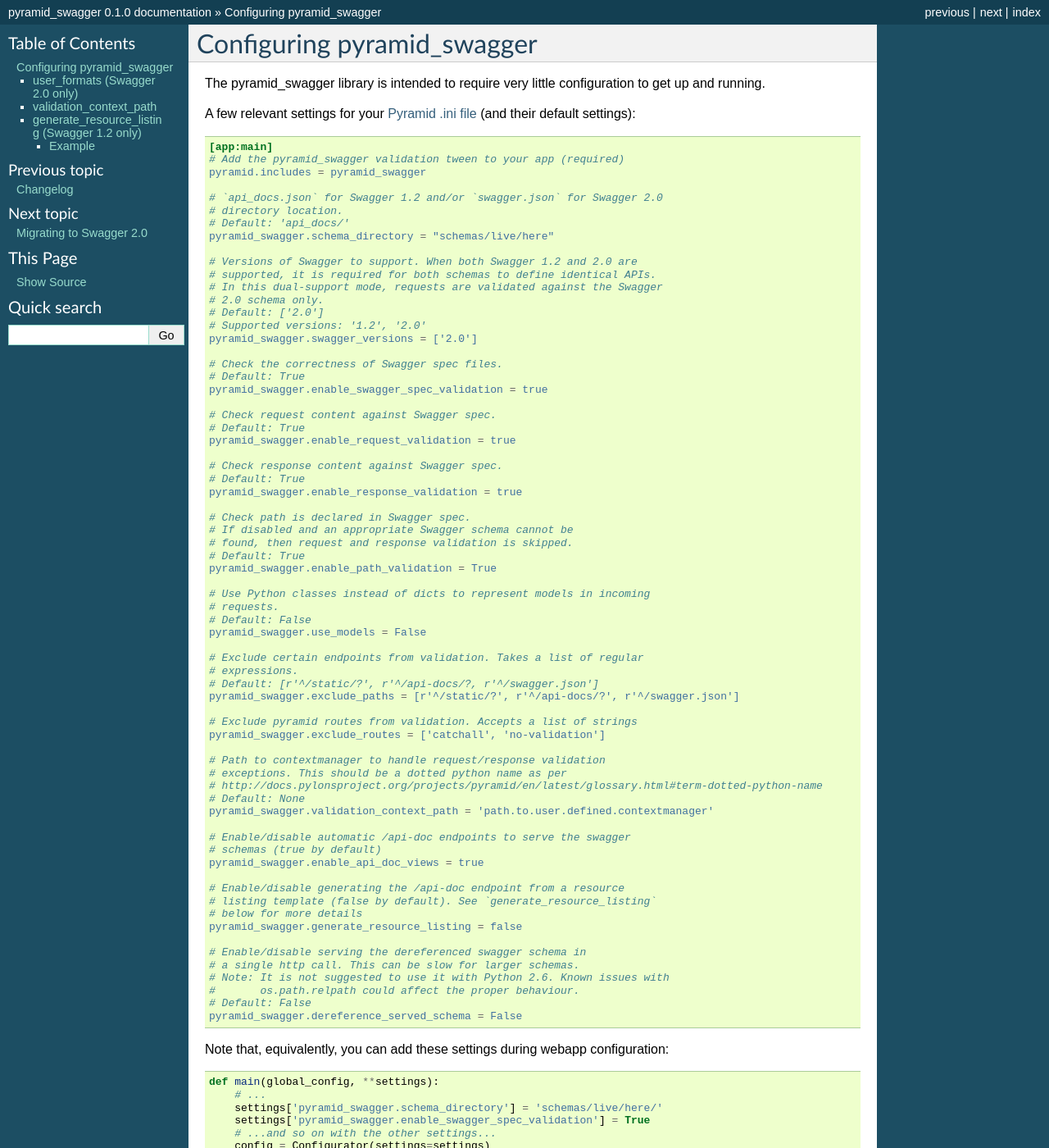
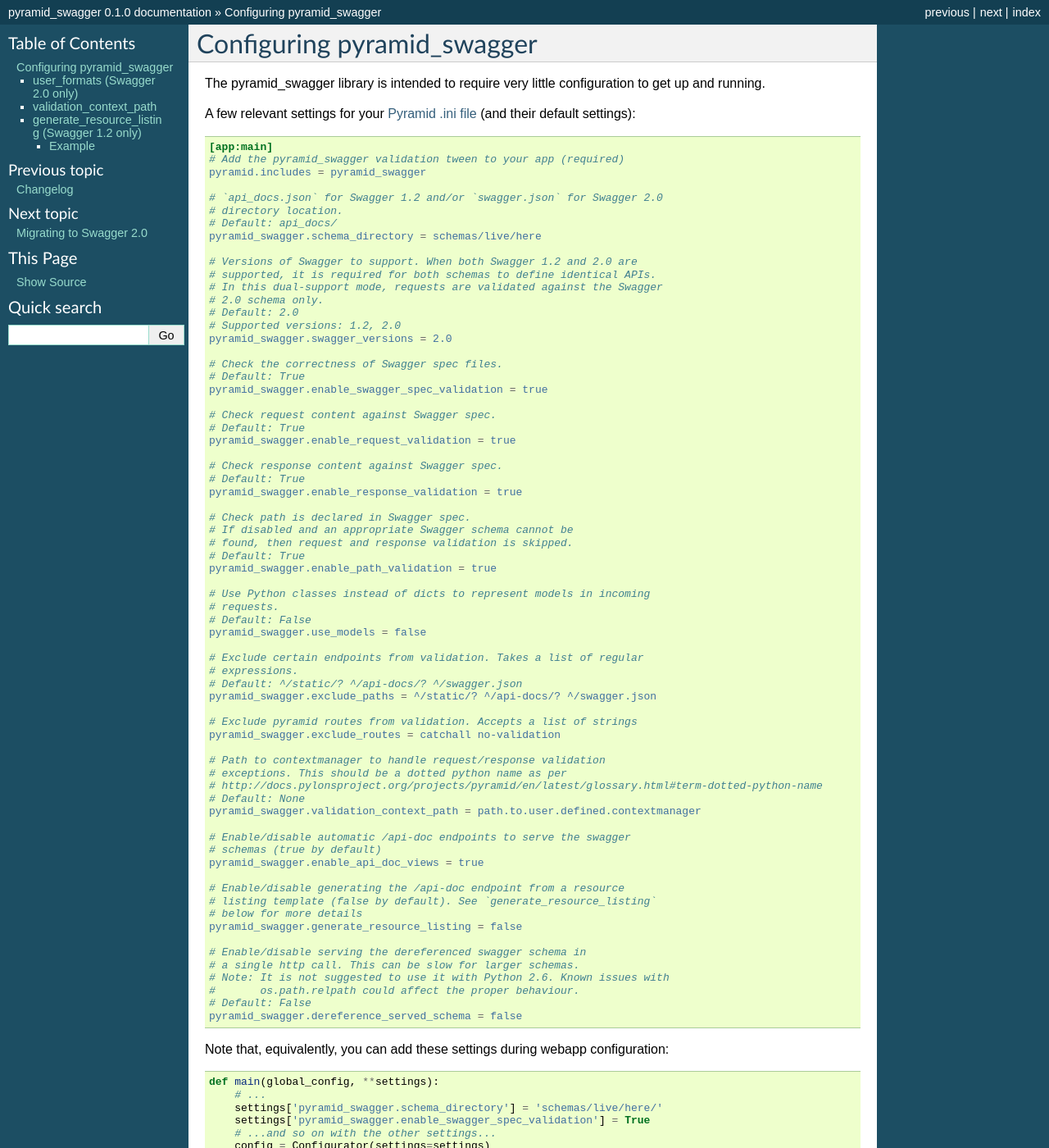
Before and after one commit to Yelp/pyramid_swagger, a Sphinx documentation site: the page built from docs/configuration.rst, in a window 1280 px wide and 1400 px high. Shown: the whole window at 82% size. Built offline with Sphinx 7.4.7, drawn with Linux system fonts in a browser that asks for light colours.

```diff
--- a/docs/changelog.rst
+++ b/docs/changelog.rst
@@ -1,5 +1,9 @@
 Changelog
 =========
+
+2.3.2 (2017-XX-XX)
+++++++++++++++++++
+* Fix reading configuration values from INI files (see #182, #200)
 
 2.3.1 (2017-03-27)
 ++++++++++++++++++
--- a/docs/configuration.rst
+++ b/docs/configuration.rst
@@ -14,16 +14,16 @@ A few relevant settings for your `Pyramid .ini file <http://docs.pylonsproject.o
 
         # `api_docs.json` for Swagger 1.2 and/or `swagger.json` for Swagger 2.0
         # directory location.
-        # Default: 'api_docs/'
-        pyramid_swagger.schema_directory = "schemas/live/here"
+        # Default: api_docs/
+        pyramid_swagger.schema_directory = schemas/live/here
 
         # Versions of Swagger to support. When both Swagger 1.2 and 2.0 are
         # supported, it is required for both schemas to define identical APIs.
         # In this dual-support mode, requests are validated against the Swagger
         # 2.0 schema only.
-        # Default: ['2.0']
-        # Supported versions: '1.2', '2.0'
-        pyramid_swagger.swagger_versions = ['2.0']
+        # Default: 2.0
+        # Supported versions: 1.2, 2.0
+        pyramid_swagger.swagger_versions = 2.0
 
         # Check the correctness of Swagger spec files.
         # Default: True
@@ -41,26 +41,26 @@ A few relevant settings for your `Pyramid .ini file <http://docs.pylonsproject.o
         # If disabled and an appropriate Swagger schema cannot be
         # found, then request and response validation is skipped.
         # Default: True
-        pyramid_swagger.enable_path_validation = True
+        pyramid_swagger.enable_path_validation = true
 
         # Use Python classes instead of dicts to represent models in incoming
         # requests.
         # Default: False
-        pyramid_swagger.use_models = False
+        pyramid_swagger.use_models = false
 
         # Exclude certain endpoints from validation. Takes a list of regular
         # expressions.
-        # Default: [r'^/static/?', r'^/api-docs/?, r'^/swagger.json']
-        pyramid_swagger.exclude_paths = [r'^/static/?', r'^/api-docs/?', r'^/swagger.json']
+        # Default: ^/static/? ^/api-docs/? ^/swagger.json
+        pyramid_swagger.exclude_paths = ^/static/? ^/api-docs/? ^/swagger.json
 
         # Exclude pyramid routes from validation. Accepts a list of strings
-        pyramid_swagger.exclude_routes = ['catchall', 'no-validation']
+        pyramid_swagger.exclude_routes = catchall no-validation
 
         # Path to contextmanager to handle request/response validation
         # exceptions. This should be a dotted python name as per
         # http://docs.pylonsproject.org/projects/pyramid/en/latest/glossary.html#term-dotted-python-name
         # Default: None
-        pyramid_swagger.validation_context_path = 'path.to.user.defined.contextmanager'
+        pyramid_swagger.validation_context_path = path.to.user.defined.contextmanager
 
         # Enable/disable automatic /api-doc endpoints to serve the swagger
         # schemas (true by default)
@@ -76,7 +76,7 @@ A few relevant settings for your `Pyramid .ini file <http://docs.pylonsproject.o
         # Note: It is not suggested to use it with Python 2.6. Known issues with
         #       os.path.relpath could affect the proper behaviour.
         # Default: False
-        pyramid_swagger.dereference_served_schema = False
+        pyramid_swagger.dereference_served_schema = false
 
 
 Note that, equivalently, you can add these settings during webapp configuration:
```
